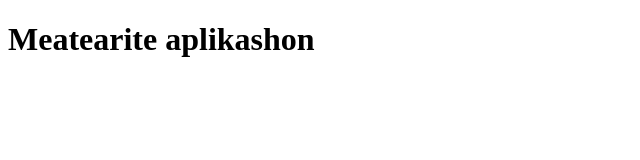
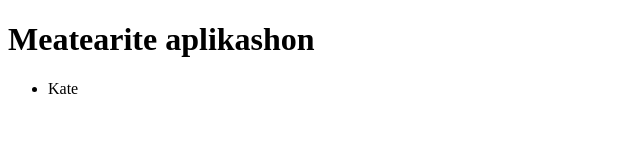
Before and after one commit to em-kim/meteoright, a website: page templates/index.htm in a window 1280 px wide. Shown: the full height of the page, 0-640 px from the left. Drawn offline with Linux system fonts and the light colour scheme; no server answers; files whose address does not match are found by name.

Commit message:
added Kate to names

```diff
--- a/templates/index.htm
+++ b/templates/index.htm
@@ -2,5 +2,10 @@
 <html>
     <h1>Meatearite aplikashon</h1>
 <p id="barf"></p>
+<ul>
+  <li>
+  Kate
+</li>
+</ul>
 <script src="whatever.js"></script>
 </html>
```
